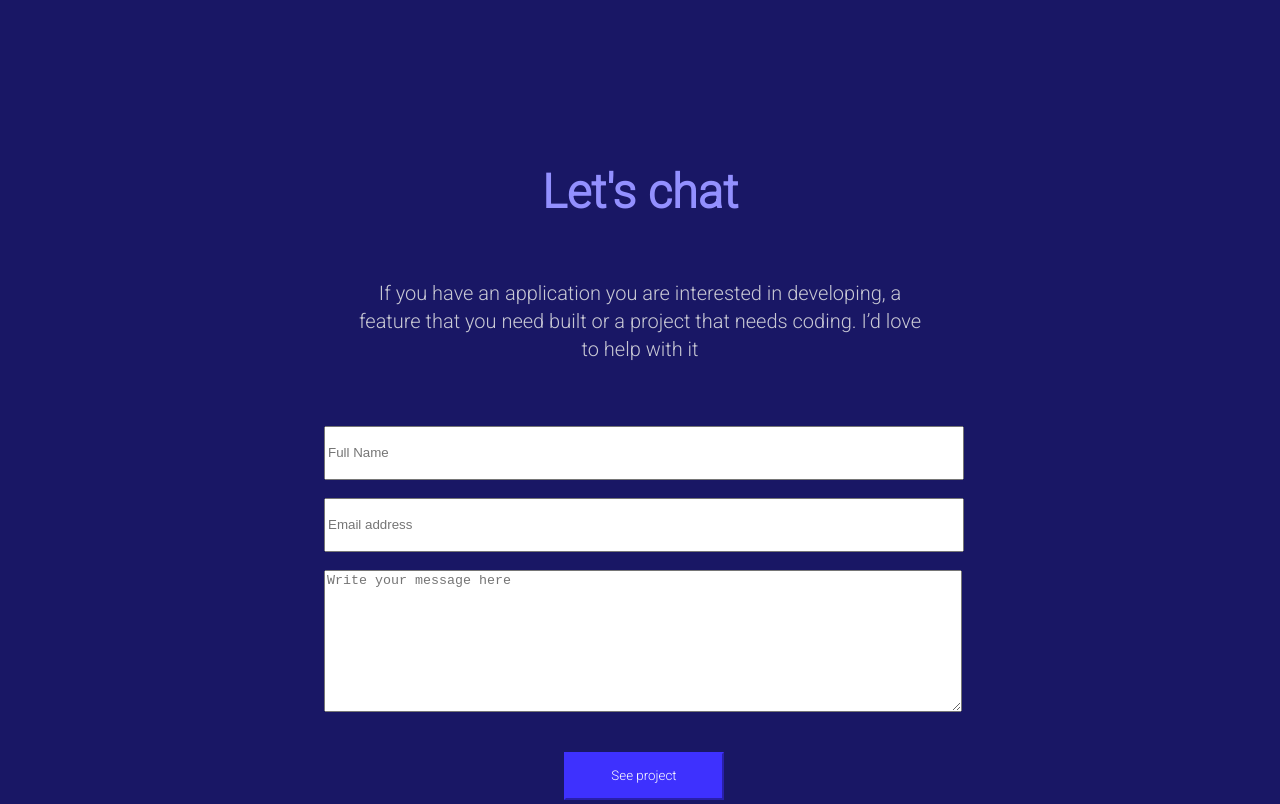
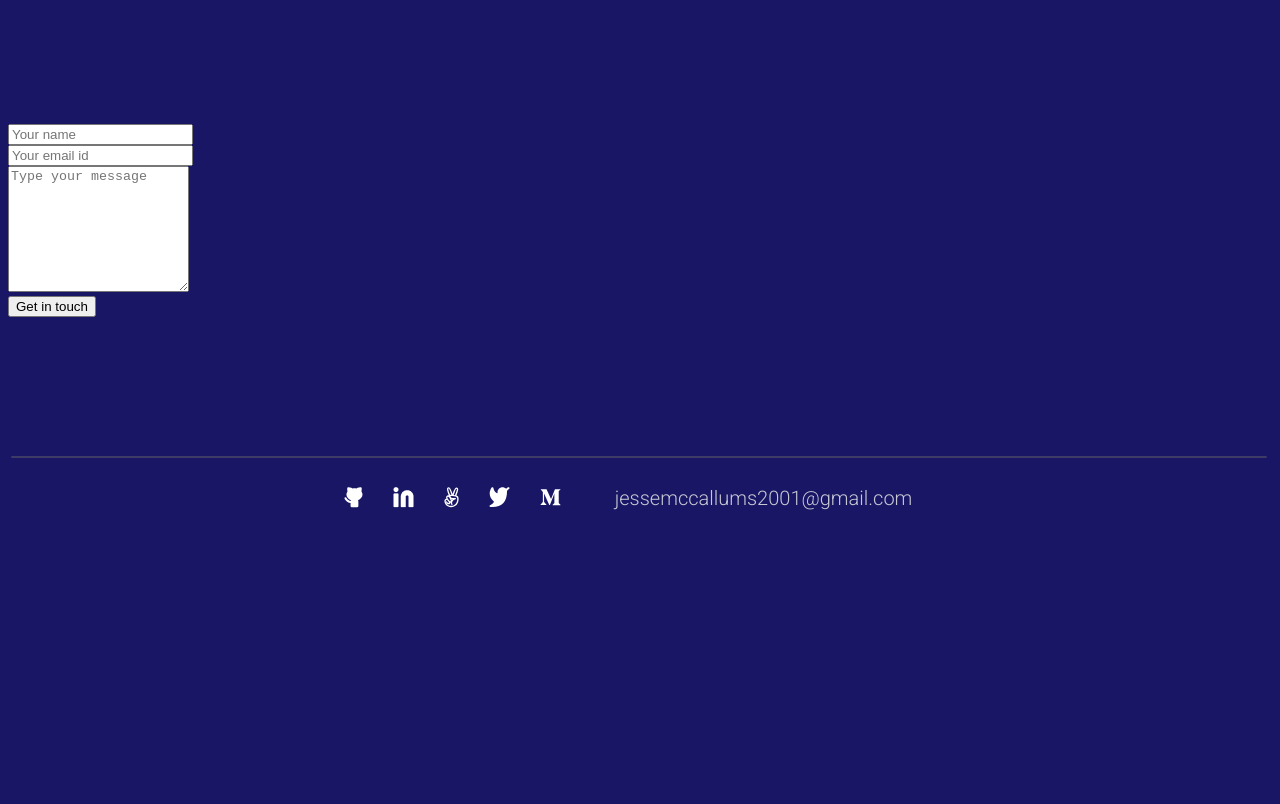
Before and after one commit to Jessemccallums/jessedeveloper.github.io, a website: page index.html in a window 1280 px wide. Shown: the part 2880-3684 px from the top of the page. After the commit the page ends 3420 px from the top, so only its background shows below. Drawn offline with nearby package versions, Linux system fonts and the light colour scheme.

Commit message:
Fixed contact form html

```diff
--- a/index.html
+++ b/index.html
@@ -543,37 +543,23 @@
             built or a project that
             needs coding. I’d love to help with it </p>
 
-
-        <!-- responsive -->
-
-        <h2 class="maintextfooter1">Let's chat</h2>
-        <p class="paragraph-text12">If you have an application you are interested in developing, a feature that you need
-            built or a project that needs coding. I’d love to help with it </p>
-
-        <form action="https://formspree.io/f/mgeddrqw" method="POST" class="form-center">
-            <label for="name"></label><input type="text" name="name" id="name" placeholder="YourName" class="input123" maxlength="30"
-                required=""><br>
-            <label for="email"></label><input type="email" name="email" id="email" placeholder="youremail@gmail.com" class="input1234"
-                required=""><br>
-            <label for="message"></label><textarea name="message" id="message" cols="30" rows="10" placeholder="Leave your message"
-                class="input12345" maxlength="500" required=""></textarea>
-            <button class="button12">See project</button>
-        </form>
-
-        <!-- responsive -->
-
-        <form action="https://formspree.io/f/mgeddrqw" method="POST" class="form-center-responsive">
-            <label for="name"></label><input type="text" name="full_name" id="full_name" placeholder="Full Name" class="input1234x_responsive" maxlength="30"
-                required="">
-                <br>
-
-            <label for="email"></label><input type="email" name="email_address" id="email_address" placeholder="Email address" class="input1234x_responsive"
-                required=""><br>
-            <label for="message"></label><textarea name="contact_us" id="contact_us" cols="30" rows="10" placeholder="Write your message here"
-                class="input12345x_responsive" maxlength="500" required=""></textarea>
-            <button class="button123">See project</button>
-        </form>
-
+             <form action="https://formspree.io/f/moqrrblw" method="post">
+                <div id="form-container">
+                    <div class="input-control">
+                      <input type="text" name="username" id="name" placeholder="Your name" />
+                      <div class="errorMsg"></div>
+                    </div>
+                    <div class="input-control">
+                      <input type="email" name="email" id="email" placeholder="Your email id" />
+                      <div class="errorMsg"></div>
+                    </div>
+                    <div class="input-control">
+                        <textarea name="message" id="message" placeholder="Type your message" rows="8"></textarea>
+                        <div class="errorMsg"></div>
+                    </div>
+                    <button type="submit" class="contact-btn">Get in touch</button>
+                </div>
+              </form>
 
         <img src="separator-jesse.svg" alt="separator" class="separator-text1">
         <img src="Vector.4.svg" alt="separator" class="separator-text1-version">
```
